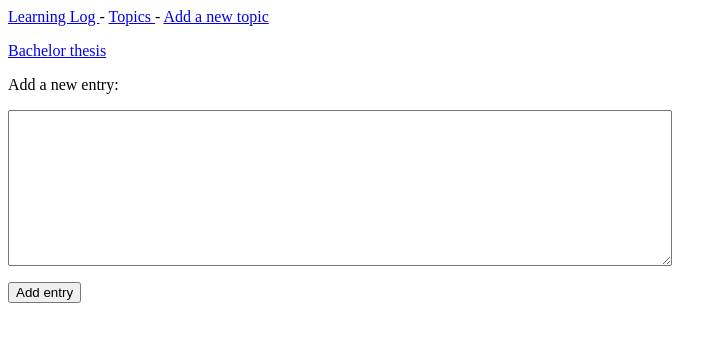
After one commit to luiminyan/django_learning_log, a Django app: page /new_entry/5/ in a window 1280 px wide. The commit adds this page. Shown: the top 342 px of the page, without its empty margins (0-727 px from the left). Run offline with Django 5.2, Linux system fonts and the light colour scheme; data comes from the database, SQL or seed files in the repository; both versions use the stored data as it was after the commit.

Commit message:
Added POST

```diff
--- a/logs/forms.py
+++ b/logs/forms.py
@@ -1,2 +1,18 @@
 from django import forms
-from .models import Topic
+from .models import Topic, Entry
+
+
+class TopicForm(forms.ModelForm):
+    class Meta:
+        model = Topic
+        fields = ['text']
+        labels = {'text': ''}
+
+
+class EntryForm(forms.ModelForm):
+    class Meta:
+        model = Entry
+        fields = ['text']
+        labels = {'text': ''}
+        # define DOM Element format
+        widgets = {'text': forms.Textarea(attrs={'cols': 80})}
--- a/logs/templates/base.html
+++ b/logs/templates/base.html
@@ -1,7 +1,8 @@
 {# common components for the children pages #}
 <p>
     <a href="{% url 'logs:index' %}"> Learning Log </a> -
-    <a href="{% url 'logs:topics' %}"> Topics </a>
+    <a href="{% url 'logs:topics' %}"> Topics </a> -
+    <a href="{% url 'logs:new_topic' %}"> Add a new topic </a>
 </p>
 
 {#place holder for child components#}
--- /dev/null
+++ b/logs/templates/new_entry.html
@@ -0,0 +1,13 @@
+{% extends "base.html" %}
+
+{% block content %}
+    {# read id from topic #}
+	<p><a href="{% url 'logs:topic' topic.id %}">{{ topic }}</a> </p>
+    <p>Add a new entry: </p>
+    <form action="{% url 'logs:new_entry' topic.id %}" method='post'>
+        {% csrf_token %}
+        {{ form.as_p }}
+        <button type='submit'>Add entry</button>
+    </form>
+
+{% endblock content %}
--- a/logs/templates/topic.html
+++ b/logs/templates/topic.html
@@ -2,6 +2,9 @@
 {% block content %}
 	<p>Topic: {{ topic }}</p>
     <p>Entries:</p>
+    <p>
+        <a href="{% url 'logs:new_entry' topic.id %}">Add new entry</a>
+    </p>
     <ul>
         {% for entry in entries %}
             <li>
--- a/logs/urls.py
+++ b/logs/urls.py
@@ -8,5 +8,8 @@ urlpatterns = [
     # starting page
     path('', views.index, name='index'),
     path('topics/', views.topics, name='topics'),
-    path('topics/<int:topic_id>', views.topic, name='topic')
+    path('topics/<int:topic_id>/', views.topic, name='topic'),
+    path('new_topic/', views.new_topic, name='new_topic'),
+    # take topic_id as an argument
+    path('new_entry/<int:topic_id>/', views.new_entry, name='new_entry'),
 ]
--- a/logs/views.py
+++ b/logs/views.py
@@ -1,6 +1,7 @@
-from django.shortcuts import render
+from django.shortcuts import render, redirect
 
 from logs.models import Topic
+from .forms import TopicForm, EntryForm
 
 
 # Create your views here.
@@ -24,3 +25,38 @@ def topic(request, topic_id):
     entries = topic.entry_set.order_by('-date_added')
     context = {'topic': topic, 'entries': entries}
     return render(request, 'topic.html', context)
+
+
+def new_topic(request):
+    if request.method != "POST":
+        # no data delivered
+        form = TopicForm()
+    else:
+        # read data
+        form = TopicForm(request.POST)
+        if form.is_valid():
+            form.save()
+            return redirect('logs:topics')
+
+    context = {'form': form}
+    return render(request, 'new_topic.html', context)
+
+
+def new_entry(request, topic_id):
+    # Add the entry under specific topic
+    topic = Topic.objects.get(id=topic_id)
+    if request.method != "POST":
+        form = EntryForm()
+    else:
+        form = EntryForm(request.POST)
+        if form.is_valid():
+            # Do not directly save into database
+            new_entry = form.save(commit=False)
+            new_entry.topic = topic
+            new_entry.save()
+            # redirect to topics/id after submitted
+            return redirect('logs:topic', topic_id=topic_id)
+
+    # Display a blank or invalid form.
+    context = {'topic': topic, 'form': form, 'topic_id': topic_id}
+    return render(request, 'new_entry.html', context)
```
Also changed, not shown: logs/templates/new_topic.html (added, +12 -0 lines), db.sqlite3.
